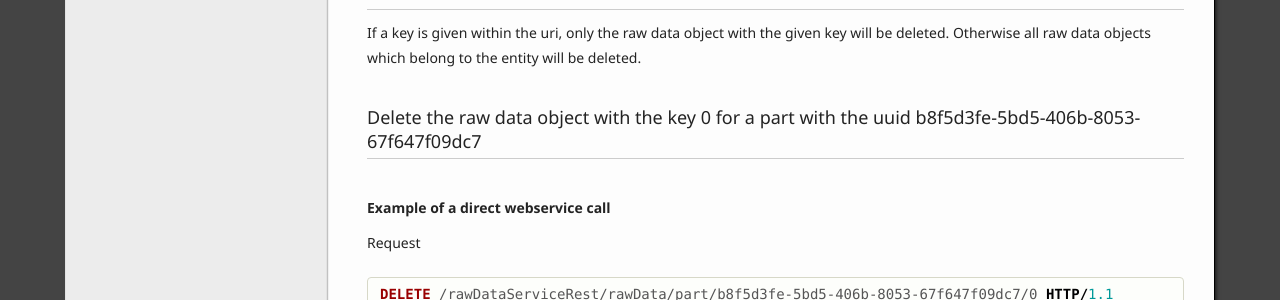
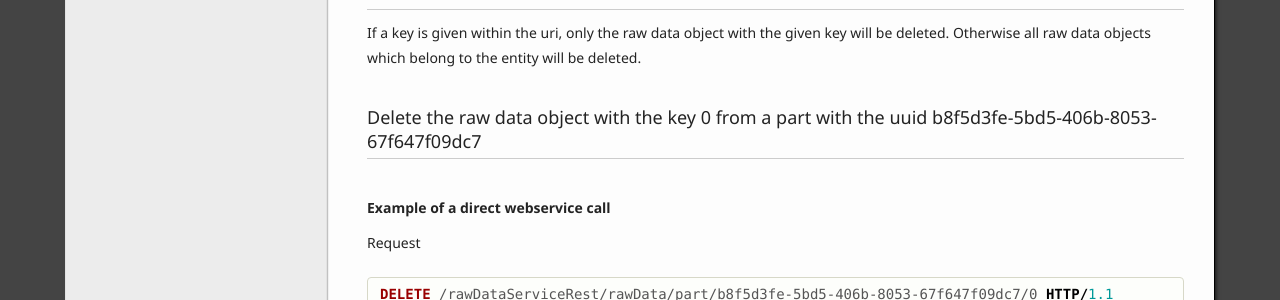
Before and after one commit to ZEISS-PiWeb/PiWeb-Api, a Jekyll site: the page built from _pages/03-rawdata.md, in a window 1280 px wide. Shown: the part 4555-4855 px from the top of the page. Built offline with Jekyll 4.4.1, drawn with Linux system fonts in a browser that asks for light colours.

Commit message:
Update 03-rawdata.md

```diff
--- a/_pages/03-rawdata.md
+++ b/_pages/03-rawdata.md
@@ -171,7 +171,7 @@
 
 If a key is given within the uri, only the raw data object with the given key will be deleted. Otherwise all raw data objects which belong to the entity will be deleted.
 
-### Delete the raw data object with the key 0 for a part with the uuid b8f5d3fe-5bd5-406b-8053-67f647f09dc7
+### Delete the raw data object with the key 0 from a part with the uuid b8f5d3fe-5bd5-406b-8053-67f647f09dc7
 
 #### Example of a direct webservice call
 
@@ -196,7 +196,7 @@
 client.DeleteRawDataForPart(new Guid("b8f5d3fe-5bd5-406b-8053-67f647f09dc7"),0);
 {% endhighlight %}
 
-### Delete all raw data objects for the part with the uuid b8f5d3fe-5bd5-406b-8053-67f647f09dc7
+### Delete all raw data objects from the part with the uuid b8f5d3fe-5bd5-406b-8053-67f647f09dc7
 
 #### Example of a direct webservice call
 
```
